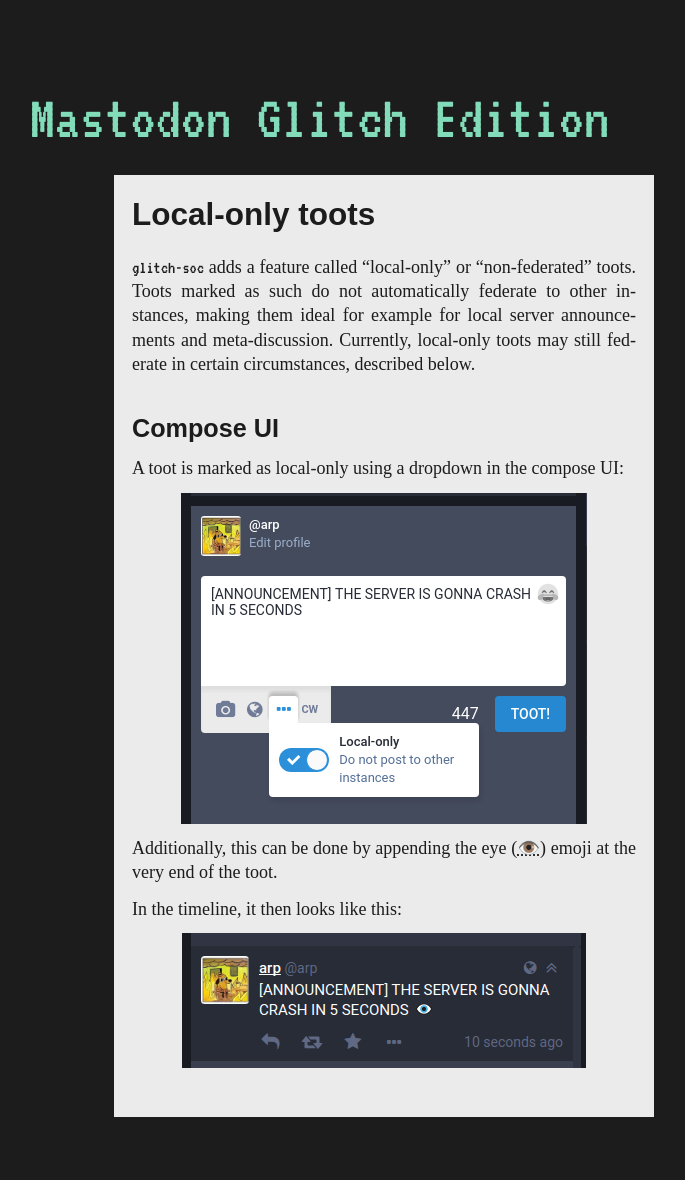
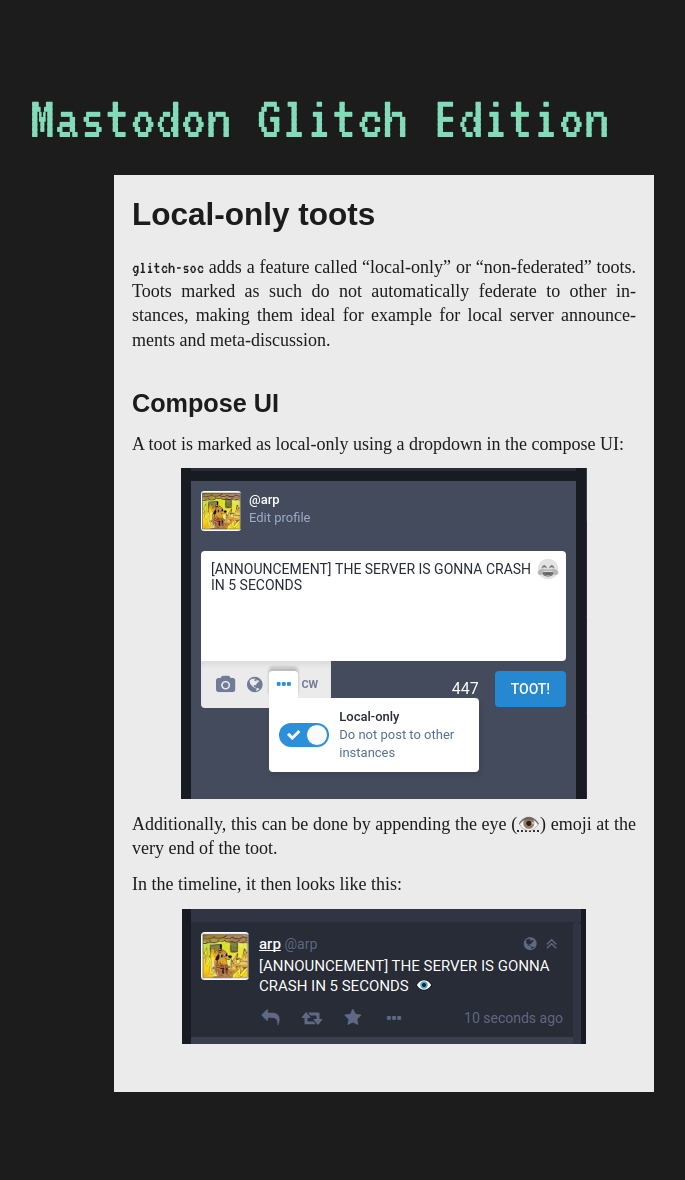
Before and after one commit to glitch-soc/docs, a Jekyll site: the page built from features/local-only-toots/index.md, in a window 1280 px wide. Shown: the whole page, without its empty margins (256-941 px from the left). Built offline with Jekyll 4.4.1, drawn with Linux system fonts in a browser that asks for light colours; emoji names are drawn with the system emoji font; some web fonts are replaced; our own code applies the rules of GitHub Pages for plain Markdown files; after the commit the page ends 1155 px from its top, so only the background shows below that.

Commit message:
Remove the bit about local-only toots federating

```diff
--- a/features/local-only-toots/index.md
+++ b/features/local-only-toots/index.md
@@ -2,7 +2,7 @@
 title: Local-only toots
 ---
 
-`glitch-soc` adds a feature called "local-only" or "non-federated" toots. Toots marked as such do not automatically federate to other instances, making them ideal for example for local server announcements and meta-discussion. Currently, local-only toots may still federate in certain circumstances, described below.
+`glitch-soc` adds a feature called "local-only" or "non-federated" toots. Toots marked as such do not automatically federate to other instances, making them ideal for example for local server announcements and meta-discussion.
 
 ### Compose UI
 
```
